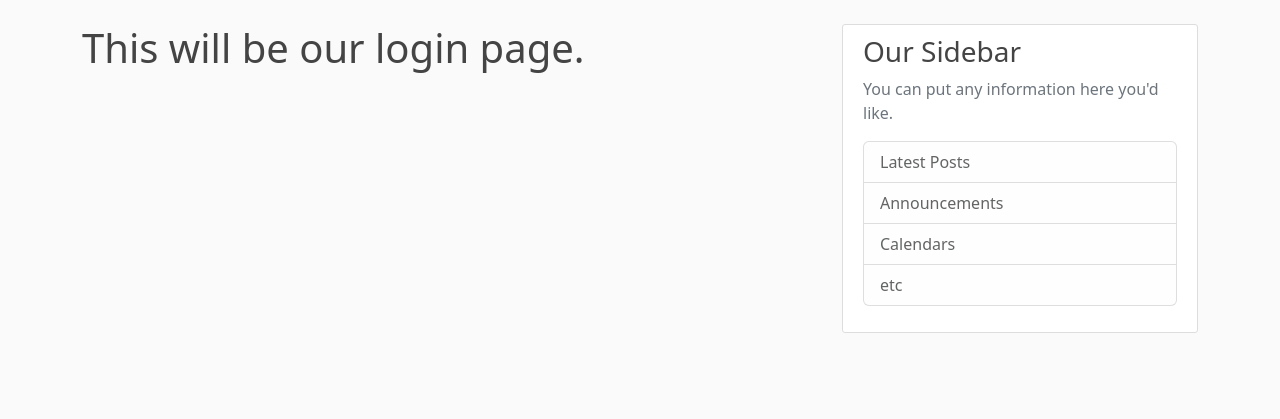
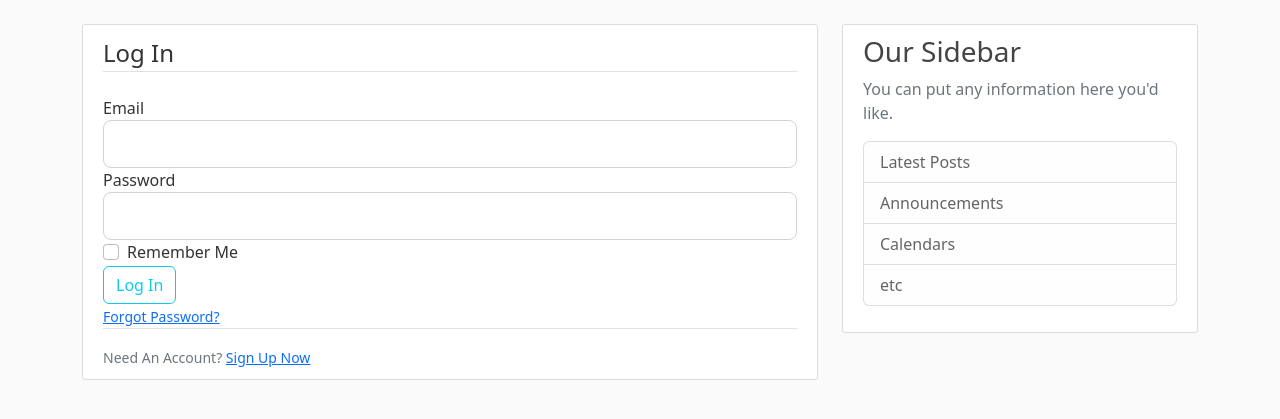
Before and after one commit to Guillermo-N/flask-blog, a Flask app: page /login in a window 1280 px wide. Shown: the part 56-475 px from the top of the page. Run offline with Flask 2, Linux system fonts and the light colour scheme.

Commit message:
Login page and prompts.

```diff
--- a/flaskblog.py
+++ b/flaskblog.py
@@ -46,10 +46,18 @@ def register():
     return render_template("register.html", title="Register", form=form)
 
 
-@app.route("/login")
+@app.route("/login", methods=["GET", "POST"])
 def login():
 
     form = LoginForm()
+
+    if form.validate_on_submit():
+        if form.email.data == "test@example.com" and form.password.data == "password":
+            flash("You have been logged in!", "success")
+            return redirect(url_for("home"))
+        else:
+            flash("Login Unsuccessful. Please check username and password", "danger")
+
     return render_template("login.html", title="LogIn", form=form)
 
 
--- a/templates/login.html
+++ b/templates/login.html
@@ -1,4 +1,73 @@
 {% extends "layout.html" %}
 {% block content %}
-    <h1>This will be our login page.</h1>
+    <div class="content-section">
+        <form method="POST" action="">
+            {{ form.hidden_tag() }}
+            <fieldset class="form-goup">
+                <legend class="border-bottom mb-4">Log In</legend>
+                <!--""""
+                <div class="form-group">
+                    # form.username.label(class="form-control-label") }}
+
+                    {# if form.username.errors #}
+                        # form.username(class="form-control form-control-lg is-invalid") }}
+                        <div class="invalid-feedback">
+                            {# for error in form.username.errors #}
+                                <span>{{ error }}</span>
+                            {# endfor #}
+                        </div>
+                    {# else #}
+                        # form.username(class="form-control form-control-lg") }}
+                    {# endif #}
+
+                </div>
+                //-->
+                <div class="form-group">
+                    {{ form.email.label(class="form-control-label") }}
+
+                    {% if form.email.errors %}
+                        {{ form.email(class="form-control form-control-lg is-invalid") }}
+                        <div class="invalid-feedback">
+                            {% for error in form.email.errors %}
+                                <span>{{ error }}</span>
+                            {% endfor %}
+                        </div>
+                    {% else %}
+                        {{ form.email(class="form-control form-control-lg") }}
+                    {% endif %}
+
+                </div>
+                <div class="form-group">
+                    {{ form.password.label(class="form-control-label") }}
+
+                    {% if form.password.errors %}
+                        {{ form.password(class="form-control form-control-lg is-invalid") }}
+                        <div class="invalid-feedback">
+                            {% for error in form.password.errors %}
+                                <span>{{ error }}</span>
+                            {% endfor %}
+                        </div>
+                    {% else %}
+                        {{ form.password(class="form-control form-control-lg") }}
+                    {% endif %}
+
+                </div>
+                <div class="form-check">
+                    {{ form.remember(class="form-check-input") }}
+                    {{ form.remember.label(class="form-check-label") }}
+                </div>
+            </fieldset>
+            <div class="form-group">
+                {{ form.submit(class="btn btn-outline-info") }}
+            </div>
+            <small class="text-muted ml-2">
+                <a href="#">Forgot Password?</a>
+            </small>
+        </form>
+        <div class="border-top pt-3">
+            <small class="text-muted">
+                Need An Account? <a class="ml-2" href="{{ url_for('register') }}">Sign Up Now</a>
+            </small>
+        </div>
+    </div>
 {% endblock content %}
```
